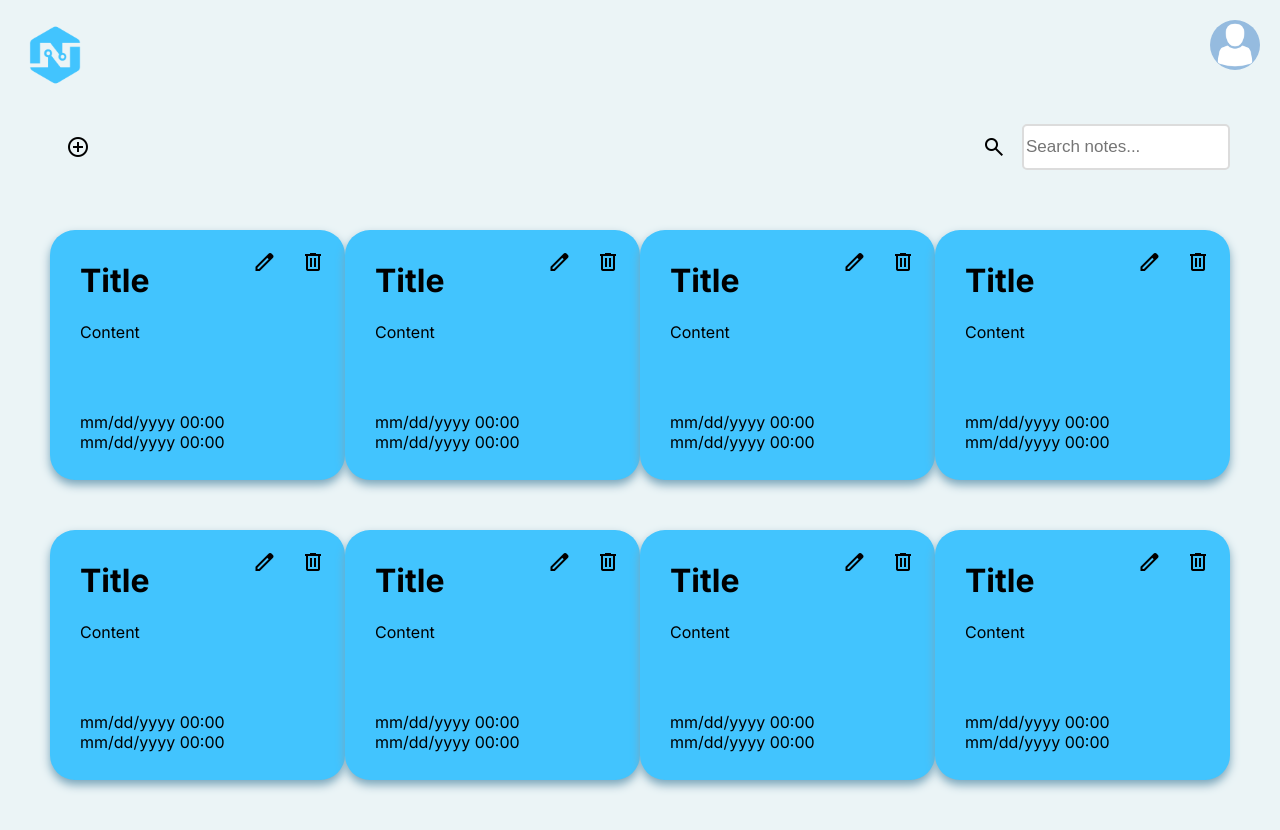
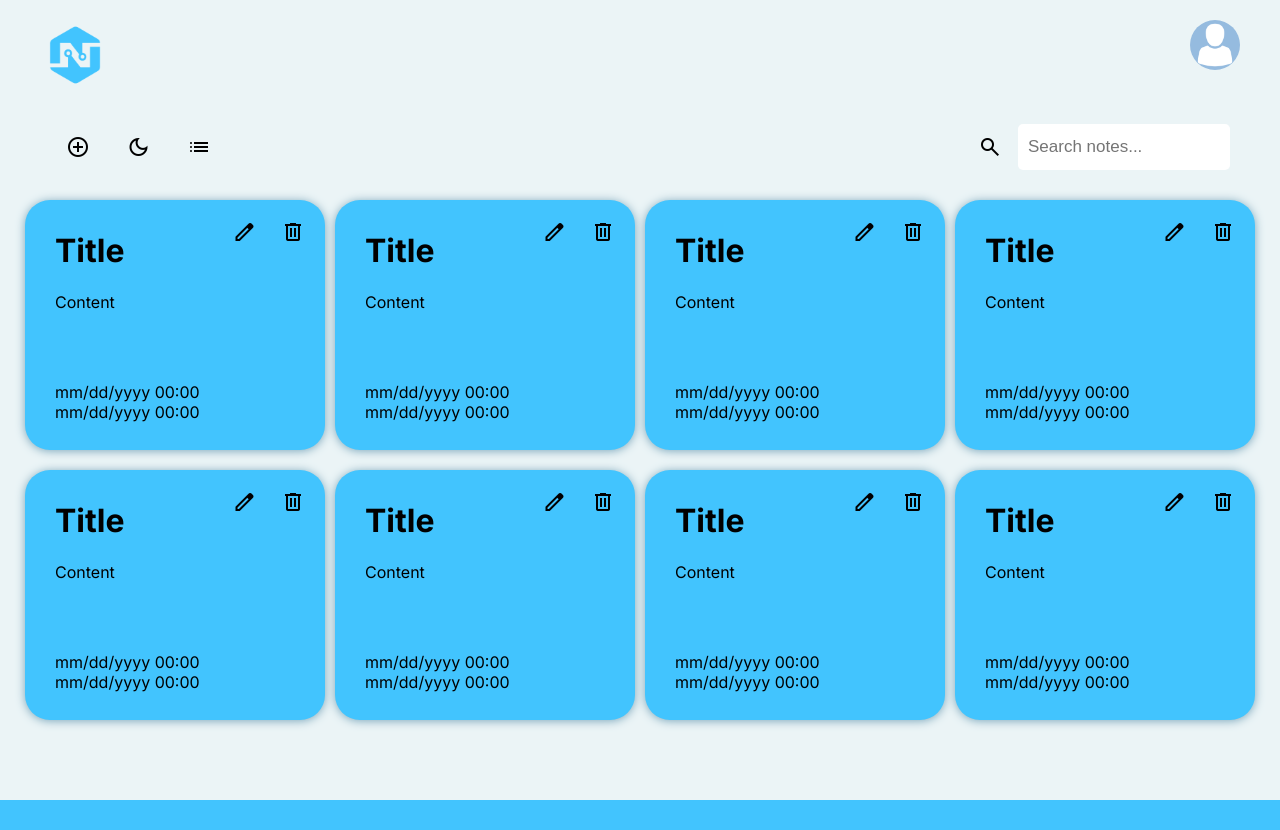
Before and after one commit to mrjpjacinto/notekeeper, a PHP site: page /client/php/note-home.php in a window 1280 px wide. After the commit the page ends 800 px from the top, so only its background shows below. Run offline with PHP 8.4, Linux system fonts and the light colour scheme.

Commit message:
dark mode

```diff
--- a/notekeeper/client/php/note-home.php
+++ b/notekeeper/client/php/note-home.php
@@ -5,7 +5,7 @@
     <meta name="viewport" content="width=device-width, initial-scale=1.0">
     <title>Home</title>
     <link rel="stylesheet" href="/notekeeper/notekeeper/client/style/note-home.css">
-    <script src="notekeeper/notekeeper/server/script/note-home.js"></script>
+    <script src="/notekeeper/notekeeper/server/script/note-home.js"></script>
     <link href="https://fonts.googleapis.com/css2?family=Inter:ital,opsz,wght@0,14..32,100..900;1,14..32,100..900&display=swap" rel="stylesheet">
     <link rel="stylesheet" href="https://fonts.googleapis.com/css2?family=Material+Symbols+Outlined:opsz,wght,FILL,GRAD@20..48,100..700,0..1,-50..200" />
 </head>
@@ -27,6 +27,16 @@
                     add_circle
                     </span>
                 </button>
+                <button onclick="darkMode()">
+                    <span class="material-symbols-outlined" id="darkmode">
+                        dark_mode
+                        </span>
+                    </button>
+                <button>
+                    <span class="material-symbols-outlined">
+                        list
+                        </span>
+                    </button>
             </div>
             <div class="right-nav1">
                 <div class="input">
@@ -39,15 +49,6 @@
                 </div>
             </div>
         </div>
-        <!-- <div class="topnav2">
-            <div class="left-nav2">
-                <button  onclick="myFunction()">
-                <span class="material-symbols-outlined">
-                    dark_mode
-                    </span>
-                </button>
-            </div>
-        </div> -->
         <!-- NAVBAR -->
          <!-- BODY -->
         <div class="note-card">
--- a/notekeeper/client/style/note-home.css
+++ b/notekeeper/client/style/note-home.css
@@ -16,6 +16,7 @@ body{
 /* NAVBAR */
 .topnav{
     padding: 20px;
+    margin-inline: 20px;
     display: flex;
     justify-content: space-between;
 }
@@ -64,20 +65,45 @@ button{
 
 input{
     width: 200px;
-    border: 2px solid gainsboro;
+    border: none;
     border-radius: 5px;
     font-size: 17px;
+    padding-left: 10px;
 }
 /* NAVBAR */
 
-/* .dark-mode{
+.dark-mode{
     background-color: #3d3d3d;
     color: white;
-} */
+}
+
+.dark-mode .note-template{
+    background-color: #006edd;
+    box-shadow: 0 1px 10px black;
+}
+
+.dark-mode .material-symbols-outlined{
+    color: white;
+}
+
+.dark-mode #darkmode{
+    font-variation-settings:
+    'FILL' 1,
+    'wght' 400,
+    'GRAD' 0,
+    'opsz' 24;
+  color: #ffdc00;
+}
+
+.dark-mode input{
+    background-color: #515151;
+    color: white;
+}
+
 
 /* BODY */
 .note-card{
-    margin: 50px;
+    margin: 20px;
     display: flex;
     justify-content: space-around;
 }
@@ -86,7 +112,7 @@ input{
     width: 300px;
     height: 250px;
     border-radius: 25px;
-    box-shadow: 0 5px 10px #7aa6bb;
+    box-shadow: 0 1px 10px #7aa6bb;
 }
 .note-content{
     padding: 10px;
--- a/notekeeper/server/script/note-home.js
+++ b/notekeeper/server/script/note-home.js
@@ -1,4 +1,4 @@
-function myFunction() {
+function darkMode() {
     var element = document.body;
     element.classList.toggle("dark-mode");
  }
```
